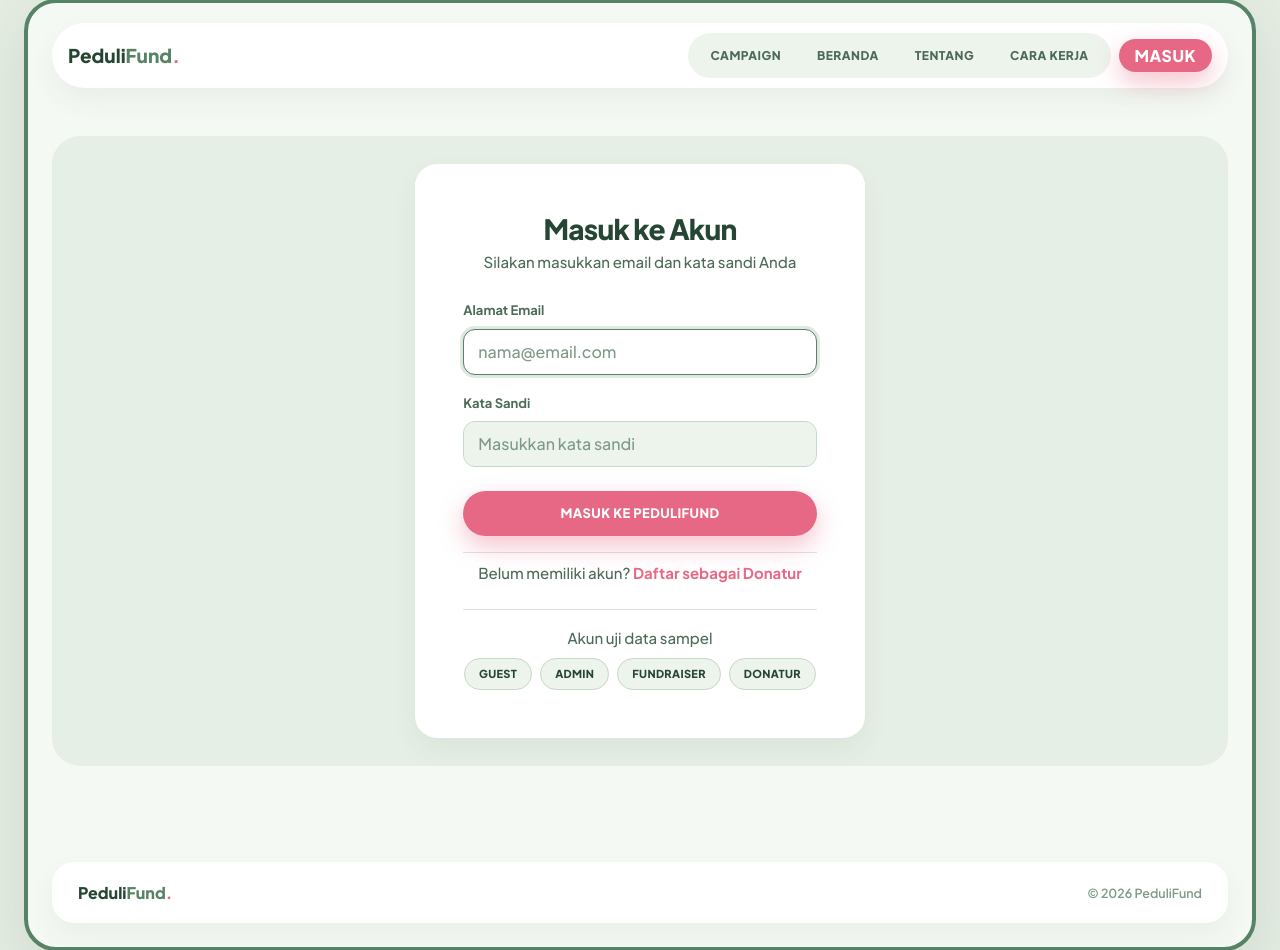
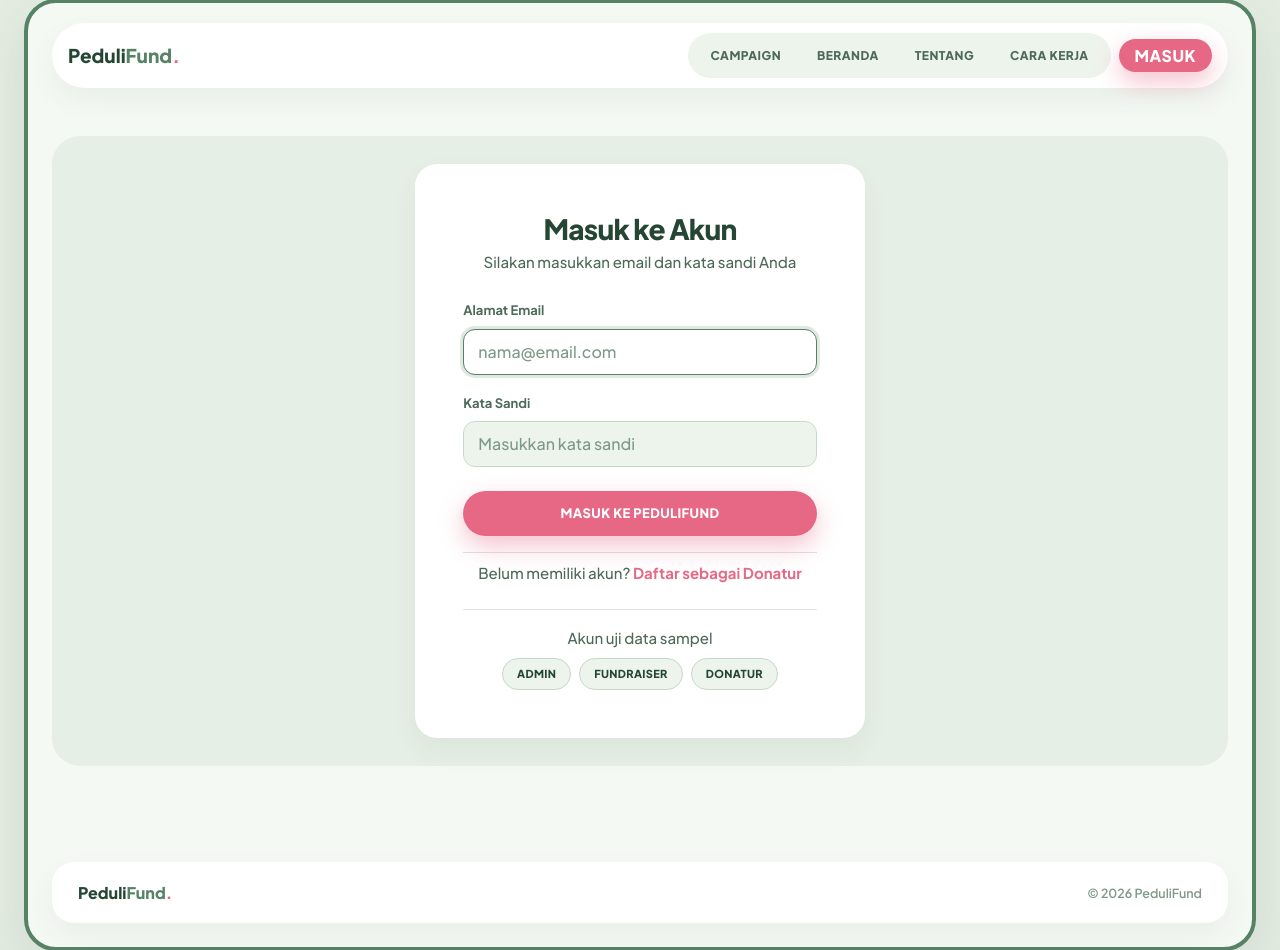
Before and after one commit to 10241055-cpu/PeduliFund, a PHP site: page /login in a window 1280 px wide. Shown: the part 25-975 px from the top of the page. Run offline with PHP 8.4, Linux system fonts and the light colour scheme.

Commit message:
fix: hapus tombol Guest pada pengisi otomatis akun uji di halaman masuk

```diff
--- a/views/auth/login.php
+++ b/views/auth/login.php
@@ -58,7 +58,6 @@ require __DIR__ . '/../layout/header.php';
                     <div class="pf-akun-uji text-center mt-4 pt-3 border-top">
                         <p class="pf-subjudul mb-2">Akun uji data sampel</p>
                         <div class="d-flex flex-wrap justify-content-center gap-2" id="akun-uji">
-                            <a class="btn-pf-outline" href="<?= e(BASE_URL) ?>/index.php">Guest</a>
                             <button type="button" class="btn-pf-outline" data-email="admin@pedulifund.test">Admin</button>
                             <button type="button" class="btn-pf-outline" data-email="fundraiser@pedulifund.test">Fundraiser</button>
                             <button type="button" class="btn-pf-outline" data-email="donatur@pedulifund.test">Donatur</button>
```
